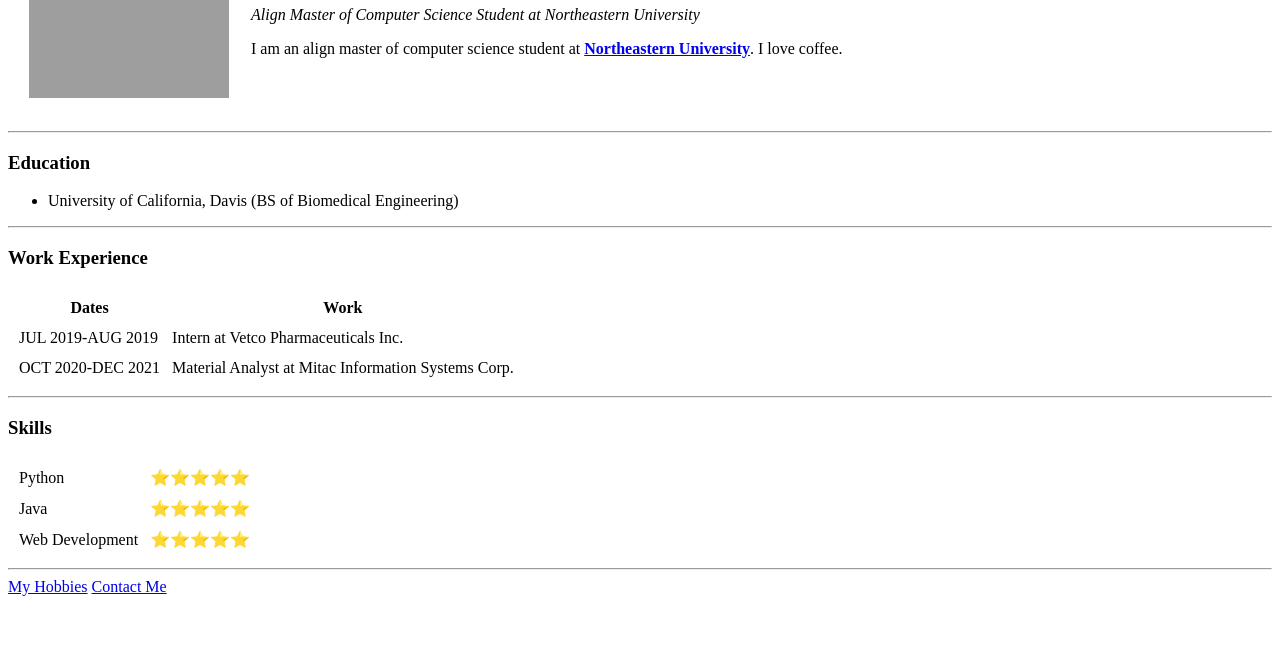
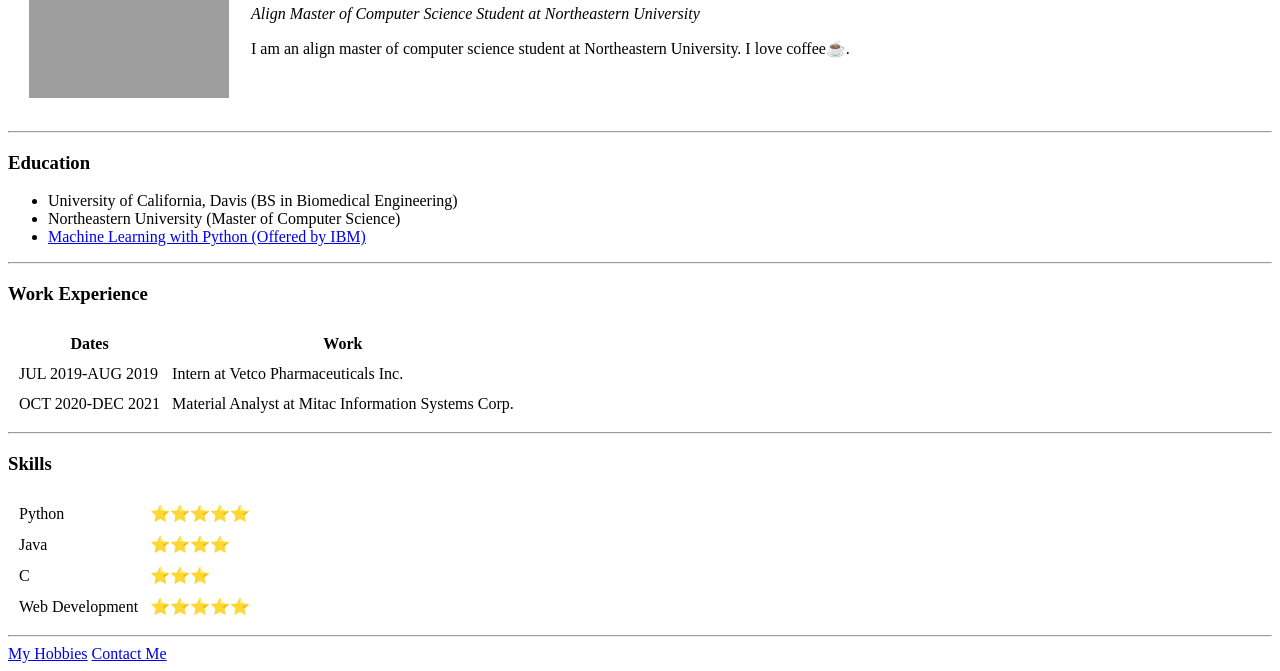
Before and after one commit to Chun-Wei-Tseng/cv, a plain HTML site: page index.html in a window 1280 px wide. Shown: the part 131-802 px from the top of the page. Drawn offline with Linux system fonts and the light colour scheme; grey boxes are pictures that could not be loaded.

Commit message:
updated CV

```diff
--- a/index.html
+++ b/index.html
@@ -12,13 +12,15 @@
       <td><img src="wayne.png" alt="wayne profile picture" width="200" height="200"></td>
       <td><h1>Chun-Wei Tseng</h1>
       <p><em>Align Master of Computer Science Student at Northeastern University</em></p>
-      <p>I am an align master of computer science student at <strong><a href="https://www.khoury.northeastern.edu/about/">Northeastern University</a></strong>. I love coffee.</p></td>
+      <p>I am an align master of computer science student at Northeastern University. I love coffee☕️.</p></td>
     </tr>
   </table>
   <hr>
   <h3>Education</h3>
   <ul>
-    <li>University of California, Davis (BS of Biomedical Engineering)</li>
+    <li>University of California, Davis (BS in Biomedical Engineering)</li>
+    <li>Northeastern University (Master of Computer Science)</li>
+    <li><a href="https://coursera.org/share/41ac7e12dd722c8c40233d3b2b21837a">Machine Learning with Python (Offered by IBM)</a></li>
   </ul>
   <hr>
   <h3>Work Experience</h3>
@@ -51,7 +53,11 @@
     </tr>
     <tr>
       <td>Java</td>
-      <td>⭐️⭐️⭐️⭐️⭐️</td>
+      <td>⭐️⭐️⭐️⭐️</td>
+    </tr>
+    <tr>
+      <td>C</td>
+      <td>⭐️⭐️⭐️</td>
     </tr>
     <tr>
       <td>Web Development</td>
```
